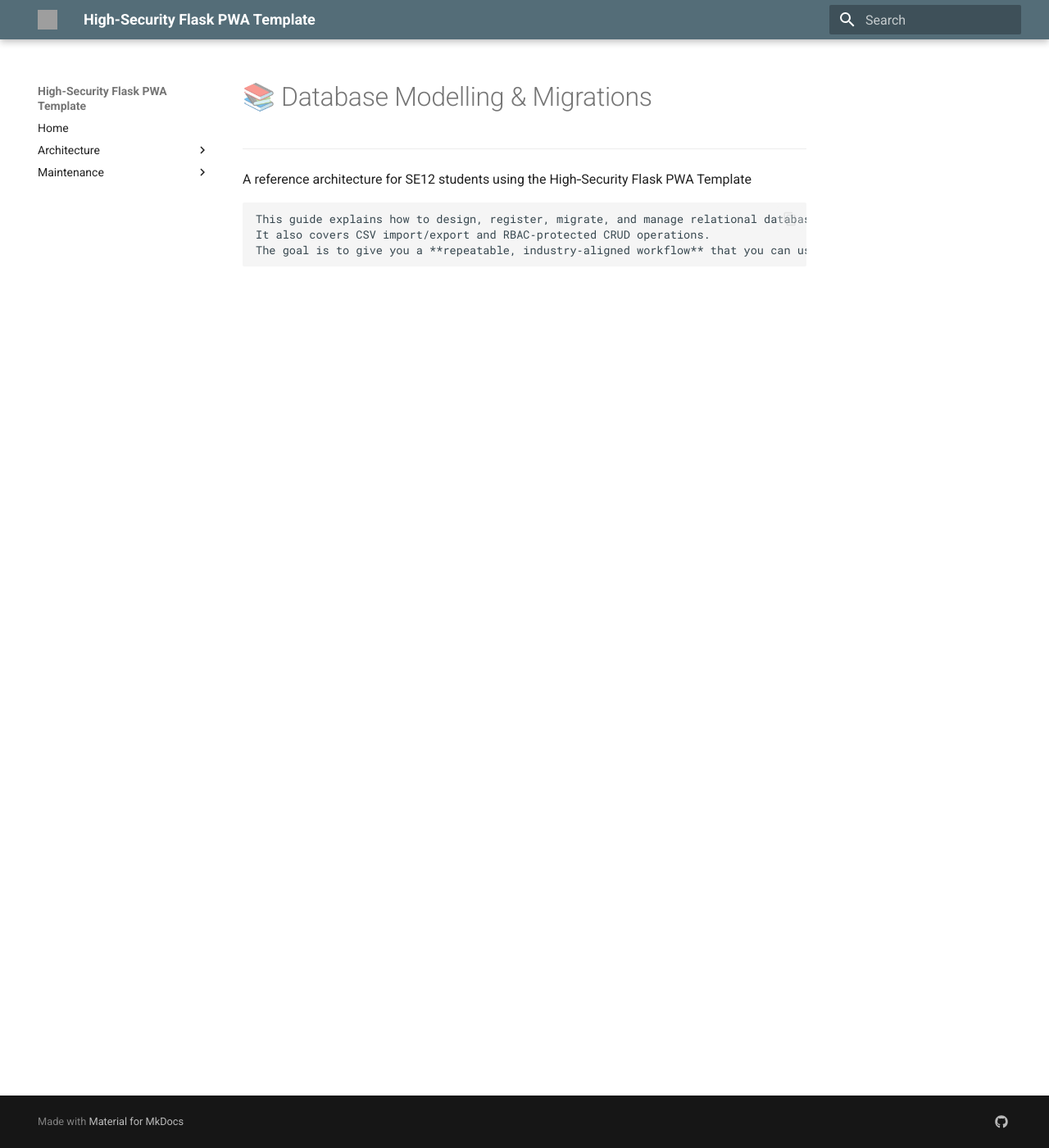
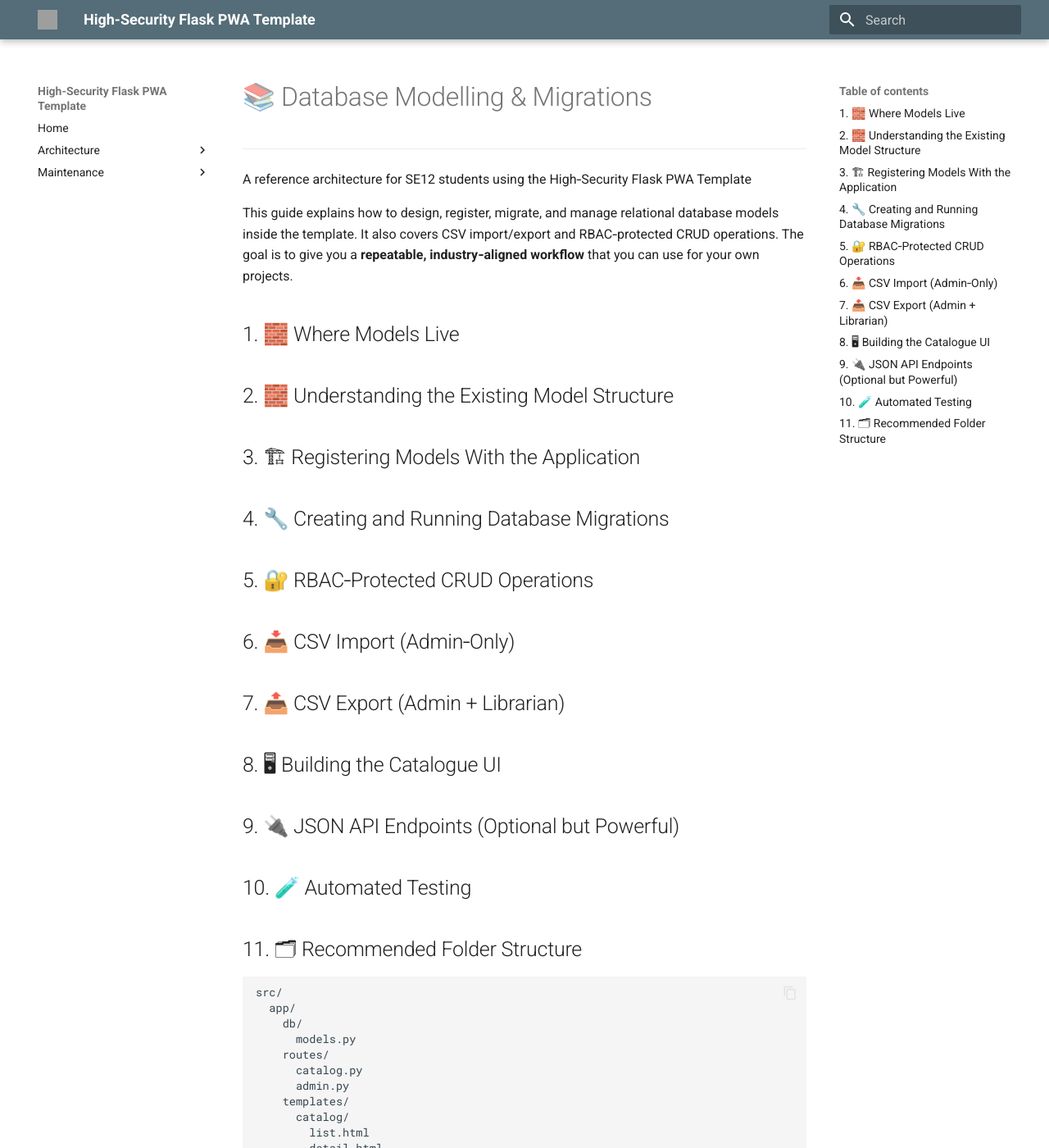
Before and after one commit to detnsw-sydtech/High-Security-Flask-PWA-Repo-Template, an MkDocs documentation site: the page built from docs/project/db_modelling.md, in a window 1280 px wide and 1400 px high. Shown: the whole window at 82% size. Built offline with MkDocs 1.6.1 and Material for MkDocs 9.7.7, drawn with Linux system fonts in a browser that asks for light colours; some of the changed text lies outside the part shown; grey boxes are pictures that could not be loaded.

Commit message:
Update db_modelling.md

````diff
--- a/docs/project/db_modelling.md
+++ b/docs/project/db_modelling.md
@@ -2,11 +2,72 @@
 ---
 A reference architecture for SE12 students using the High‑Security Flask PWA Template
 
-```
+
 This guide explains how to design, register, migrate, and manage relational database models inside the template.
 It also covers CSV import/export and RBAC‑protected CRUD operations.
 The goal is to give you a **repeatable, industry‑aligned workflow** that you can use for your own projects.
 
 
+## 1. 🧱 Where Models Live
 
+
+
+
+## 2. 🧱 Understanding the Existing Model Structure
+
+
+
+## 3. 🏗 Registering Models With the Application
+
+
+
+## 4. 🔧 Creating and Running Database Migrations
+
+
+## 5. 🔐 RBAC‑Protected CRUD Operations
+
+
+
+## 6. 📥 CSV Import (Admin‑Only)
+
+
+
+## 7. 📤 CSV Export (Admin + Librarian)
+
+
+## 8. 🖥 Building the Catalogue UI
+
+
+
+
+## 9. 🔌 JSON API Endpoints (Optional but Powerful)
+
+
+
+
+## 10. 🧪 Automated Testing
+
+
+
+
+## 11. 🗂 Recommended Folder Structure
+
+```tree
+src/
+  app/
+    db/
+      models.py
+    routes/
+      catalog.py
+      admin.py
+    templates/
+      catalog/
+        list.html
+        detail.html
+        upload.html
+    static/
+    services/
+      csv_importer.py
+      csv_exporter.py
+      search.py
 ```
````
